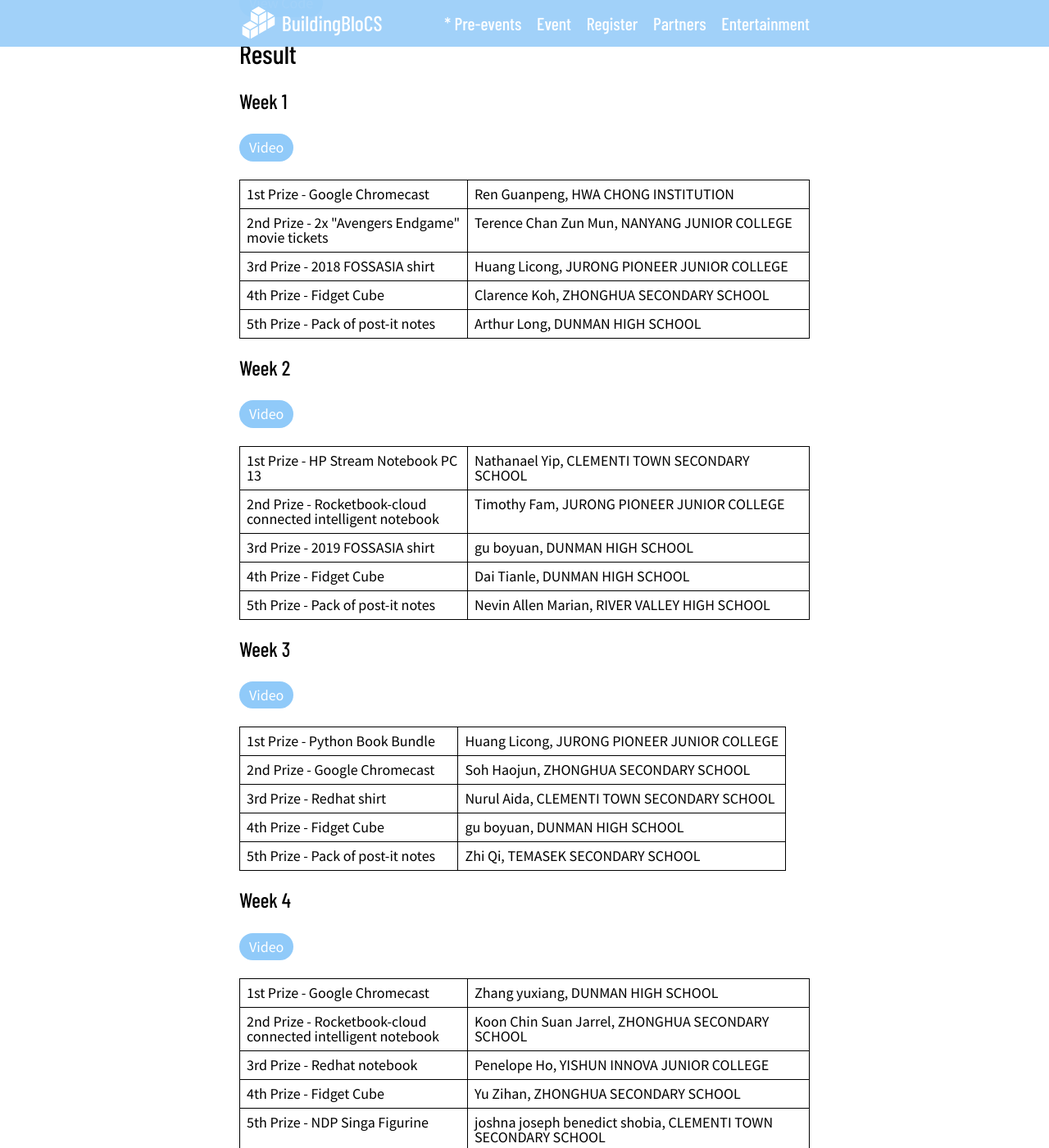
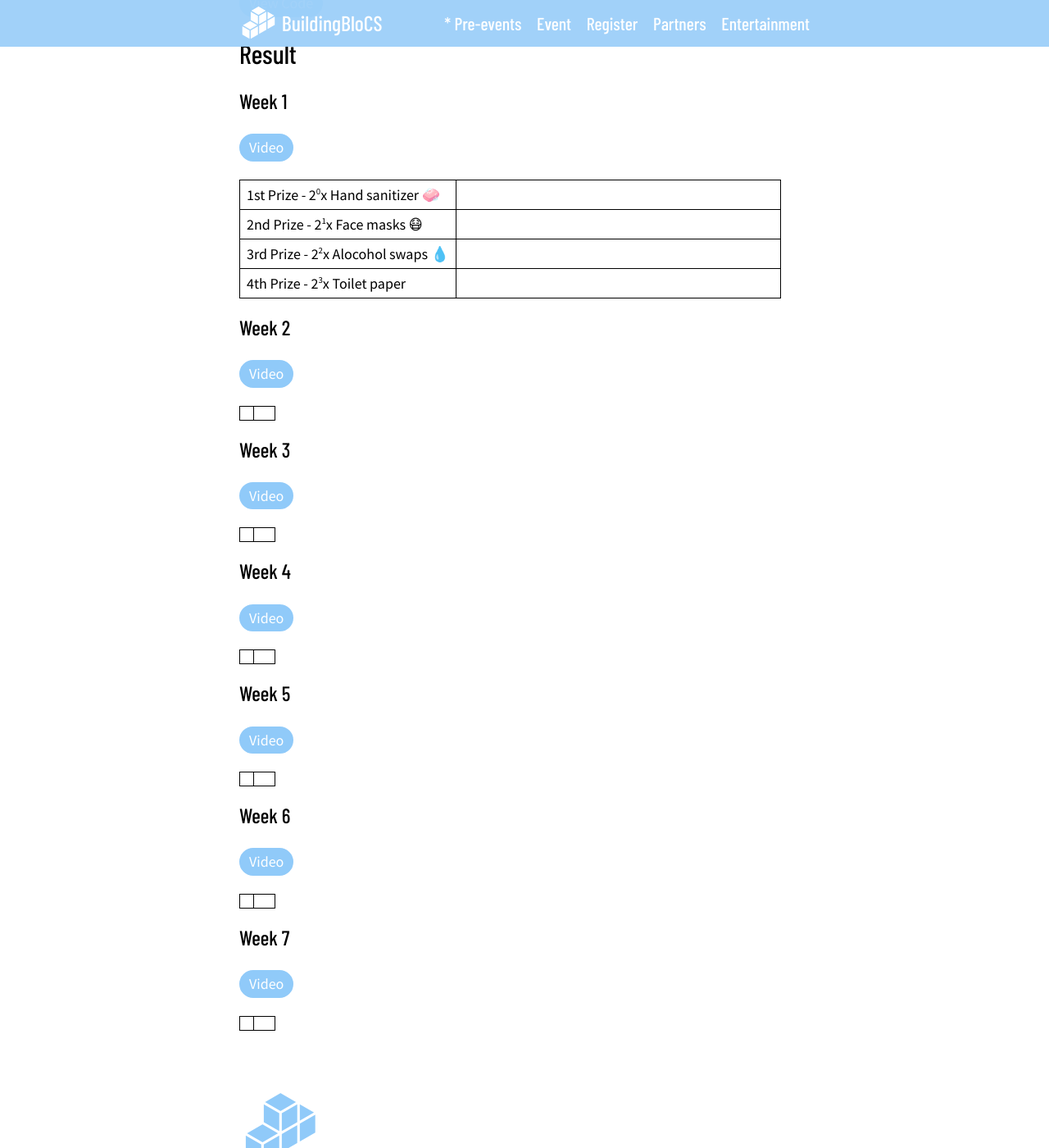
Before and after one commit to buildingblocs/2020, a Jekyll site: the page built from pre-event/luckydraw/index.md, in a window 1280 px wide and 1400 px high, scrolled down 533 px. Shown: the whole window at 82% size. Built offline with Jekyll 4.4.1, drawn with Linux system fonts in a browser that asks for light colours; some web fonts are replaced; our own code applies the rules of GitHub Pages for plain Markdown files; some of the changed text lies outside the part shown.

Commit message:
Added awards for week 1

```diff
--- a/_data/awards.yml
+++ b/_data/awards.yml
@@ -1,90 +1,40 @@
 - week: 1
   awards:
-  - prize: 1st Prize - Google Chromecast
-    winner: Ren Guanpeng, HWA CHONG INSTITUTION
-  - prize: 2nd Prize - 2x "Avengers Endgame" movie tickets
-    winner: Terence Chan Zun Mun, NANYANG JUNIOR COLLEGE
-  - prize: 3rd Prize - 2018 FOSSASIA shirt
-    winner: Huang Licong, JURONG PIONEER JUNIOR COLLEGE
-  - prize: 4th Prize - Fidget Cube
-    winner: Clarence Koh, ZHONGHUA SECONDARY SCHOOL
-  - prize: 5th Prize - Pack of post-it notes
-    winner: Arthur Long, DUNMAN HIGH SCHOOL
+  - prize: 1st Prize - 2<sup>0</sup>x Hand sanitizer 🧼
+    winner:
+  - prize: 2nd Prize - 2<sup>1</sup>x Face masks 😷
+    winner:
+  - prize: 3rd Prize - 2<sup>2</sup>x Alocohol swaps 💧
+    winner:
+  - prize: 4th Prize - 2<sup>3</sup>x Toilet paper
+    winner:
 
 - week: 2
   awards:
-  - prize: 1st Prize - HP Stream Notebook PC 13
-    winner: Nathanael Yip, CLEMENTI TOWN SECONDARY SCHOOL
-  - prize: 2nd Prize - Rocketbook-cloud connected intelligent notebook
-    winner: Timothy Fam, JURONG PIONEER JUNIOR COLLEGE
-  - prize: 3rd Prize - 2019 FOSSASIA shirt
-    winner: gu boyuan, DUNMAN HIGH SCHOOL
-  - prize: 4th Prize - Fidget Cube
-    winner: Dai Tianle, DUNMAN HIGH SCHOOL
-  - prize: 5th Prize - Pack of post-it notes
-    winner: Nevin Allen Marian, RIVER VALLEY HIGH SCHOOL
+  - prize:
+    winner:
 
 - week: 3
   awards:
-  - prize: 1st Prize - Python Book Bundle
-    winner: Huang Licong, JURONG PIONEER JUNIOR COLLEGE
-  - prize: 2nd Prize - Google Chromecast
-    winner: Soh Haojun, ZHONGHUA SECONDARY SCHOOL
-  - prize: 3rd Prize - Redhat shirt
-    winner: Nurul Aida, CLEMENTI TOWN SECONDARY SCHOOL
-  - prize: 4th Prize - Fidget Cube
-    winner: gu boyuan, DUNMAN HIGH SCHOOL
-  - prize: 5th Prize - Pack of post-it notes
-    winner: Zhi Qi, TEMASEK SECONDARY SCHOOL
+  - prize:
+    winner:
 
 - week: 4
   awards:
-  - prize: 1st Prize - Google Chromecast
-    winner: Zhang yuxiang, DUNMAN HIGH SCHOOL
-  - prize: 2nd Prize - Rocketbook-cloud connected intelligent notebook
-    winner: Koon Chin Suan Jarrel, ZHONGHUA SECONDARY SCHOOL
-  - prize: 3rd Prize - Redhat notebook
-    winner: Penelope Ho, YISHUN INNOVA JUNIOR COLLEGE
-  - prize: 4th Prize - Fidget Cube
-    winner: Yu Zihan, ZHONGHUA SECONDARY SCHOOL
-  - prize: 5th Prize - NDP Singa Figurine
-    winner: joshna joseph benedict shobia, CLEMENTI TOWN SECONDARY SCHOOL
+  - prize:
+    winner:
 
 - week: 5
   awards:
-  - prize: 1st Prize - Artificial Intelligence and Deep Learning with Python e-book bundle
-    winner: Poh Jun Kang, JURONG PIONEER JUNIOR COLLEGE
-  - prize: 2nd Prize - Google Chromecast
-    winner: Law Shao Chong, CLEMENTI TOWN SECONDARY SCHOOL
-  - prize: 3rd Prize - Floor Chair
-    winner: Keevan Kwok Yuanheng, ZHONGHUA SECONDARY SCHOOL
-  - prize: 4th Prize - FOSSASIA 2018 Shirt
-    winner: Swan Htet Myo Thaw, ANGLO-CHINESE JUNIOR COLLEGE
-  - prize: 5th Prize - Avengers pillow
-    winner: Jacelyn, TEMASEK SECONDARY SCHOOL
+  - prize:
+    winner:
 
 - week: 6
   awards:
-  - prize: 1st Prize - Roku 3
-    winner: Yu Zihan, ZHONGHUA SECONDARY SCHOOL
-  - prize: 2nd Prize - Xiaomi Mi Band
-    winner: CHEONG HOCK SOAN (MR), COMMONWEALTH SECONDARY SCHOOL
-  - prize: 3rd Prize - Floor Chair
-    winner: Teo Jing Yi, DUNMAN HIGH SCHOOL
-  - prize: 4th Prize - FOSSASIA 2018 Shirt
-    winner: Chong How, NUS HIGH SCHOOL
-  - prize: 5th Prize - Avengers pillow
-    winner: Rishabh, NATIONAL JUNIOR COLLEGE
+  - prize:
+    winner:
 
 - week: 7
   awards:
-  - prize: 1st Prize - Xiaomi Amazfit
-    winner: Hu Jiahao, CLEMENTI TOWN SECONDARY SCHOOL
-  - prize: 2nd Prize - Xiaomi Mi Band
-    winner: Lucas Lee, ZHONGHUA SECONDARY SCHOOL
-  - prize: 3rd Prize - Wireless Charger
-    winner: lum yu pei, ZHONGHUA SECONDARY SCHOOL
-  - prize: 4th Prize - Floor Chair
-    winner: SUVVADA DEVISRINATH, COMMONWEALTH SECONDARY SCHOOL
-  - prize: 5th Prize - FOSSASIA 2018 shirt
-    winner: Yu Syuan Li, VICTORIA SCHOOL
+  - prize:
+    winner:
```
